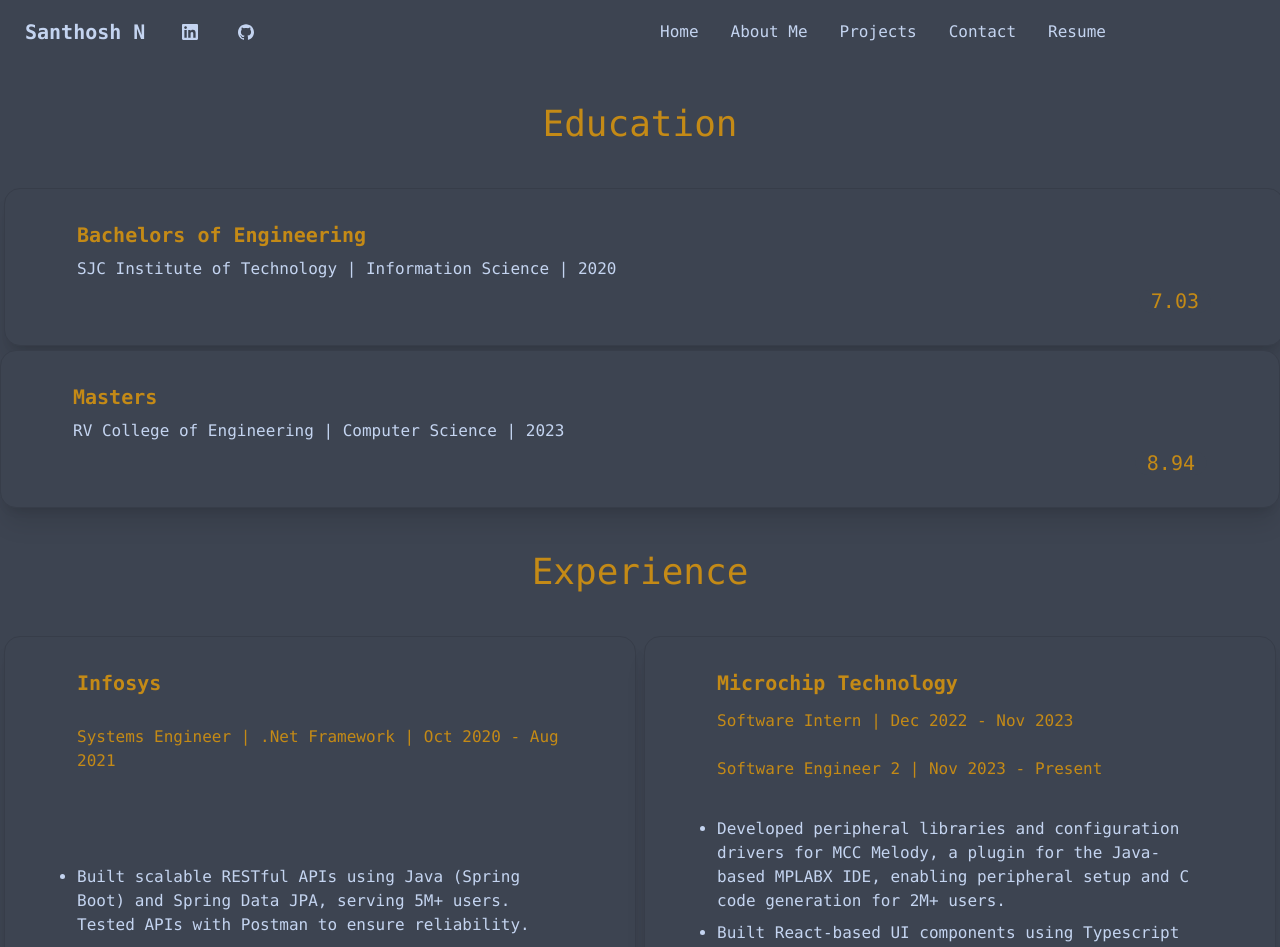
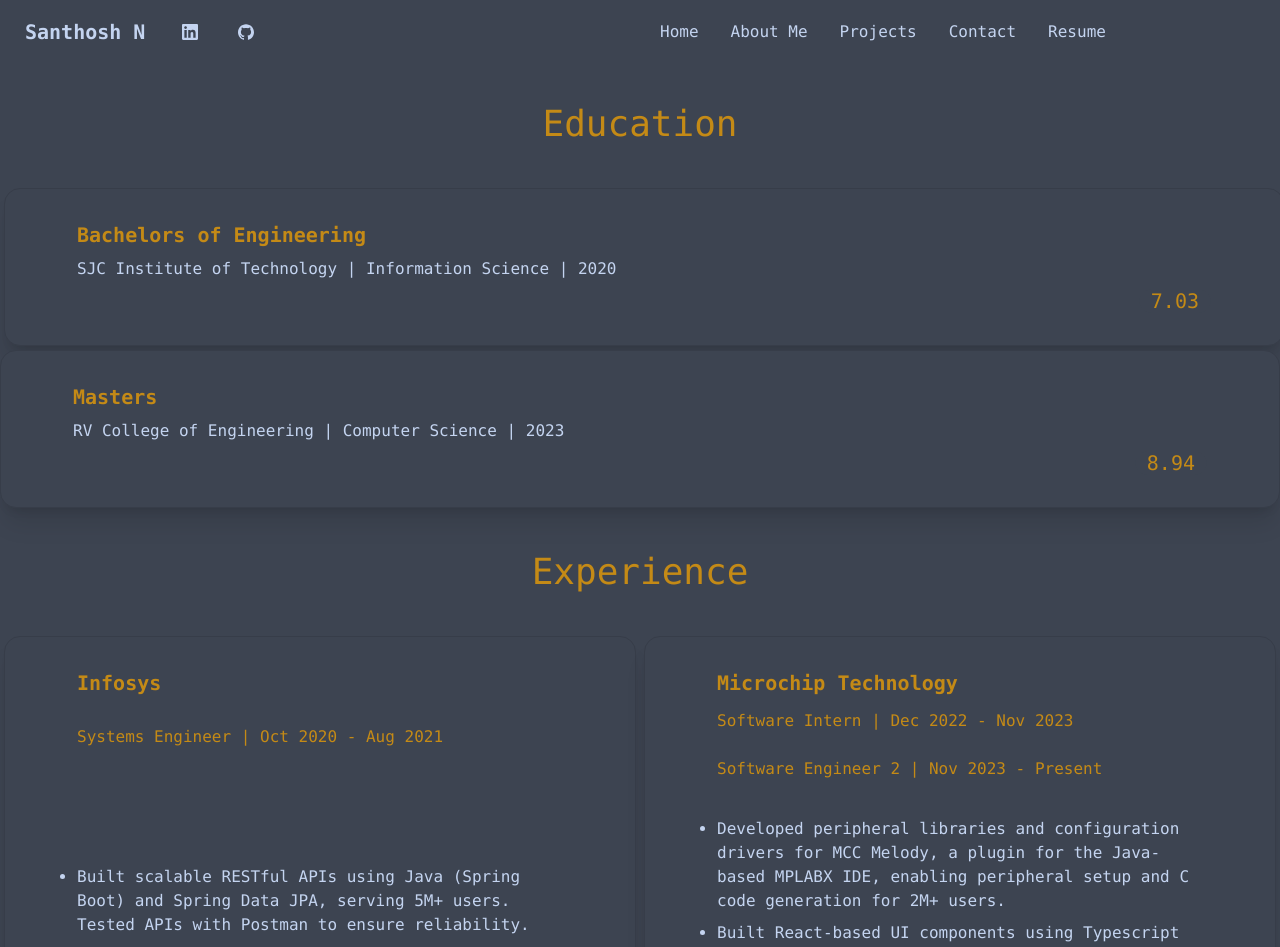
Before and after one commit to santhoshn315/portfolio, a React (Create React App) app: page /About in a window 1280 px wide. Shown: the top 947 px of the page. Built offline with nearby package versions, Linux system fonts and the light colour scheme.

Commit message:
Update Experience.js

```diff
--- a/src/pages/Experience.js
+++ b/src/pages/Experience.js
@@ -10,7 +10,7 @@
         <div className="card card-bordered my-1 grid font-mono grid-cols-1 justify-center md:px-10 bg-base-100 shadow-xl mx-1">
           <div className="card-body justify-center">
             <h2 className="card-title text-[#c48a16]">Infosys</h2>
-            <p className="list-disc font-mono text-left py-5 text-[#c48a16] ">Systems Engineer | .Net Framework | Oct 2020 - Aug 2021</p>
+            <p className="list-disc font-mono text-left py-5 text-[#c48a16] ">Systems Engineer | Oct 2020 - Aug 2021</p>
             <ul className="list-disc font-mono text-left py-5">
               <li className="py-1">
                 Built scalable RESTful APIs using Java (Spring Boot) and Spring Data JPA, serving 5M+ users.
```
